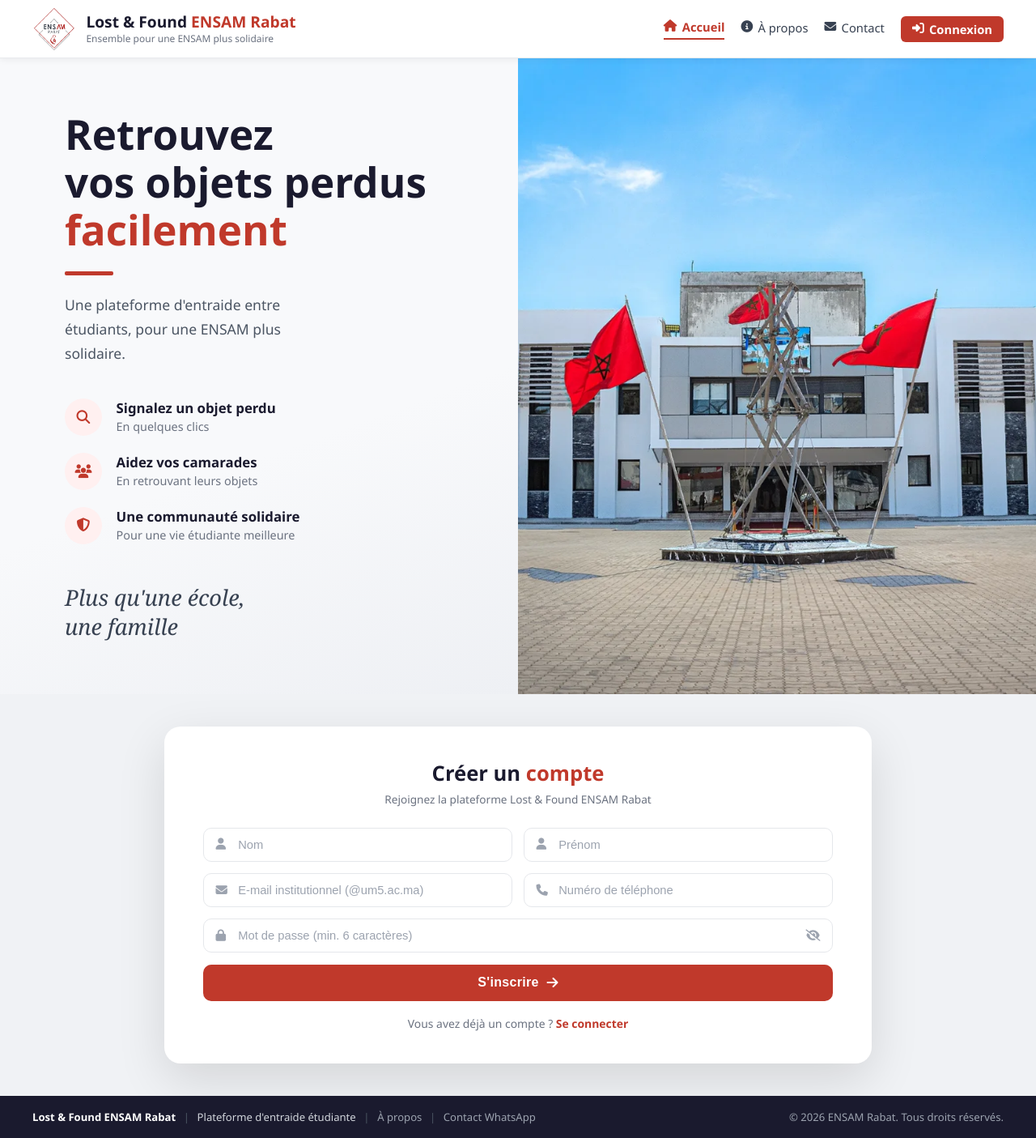
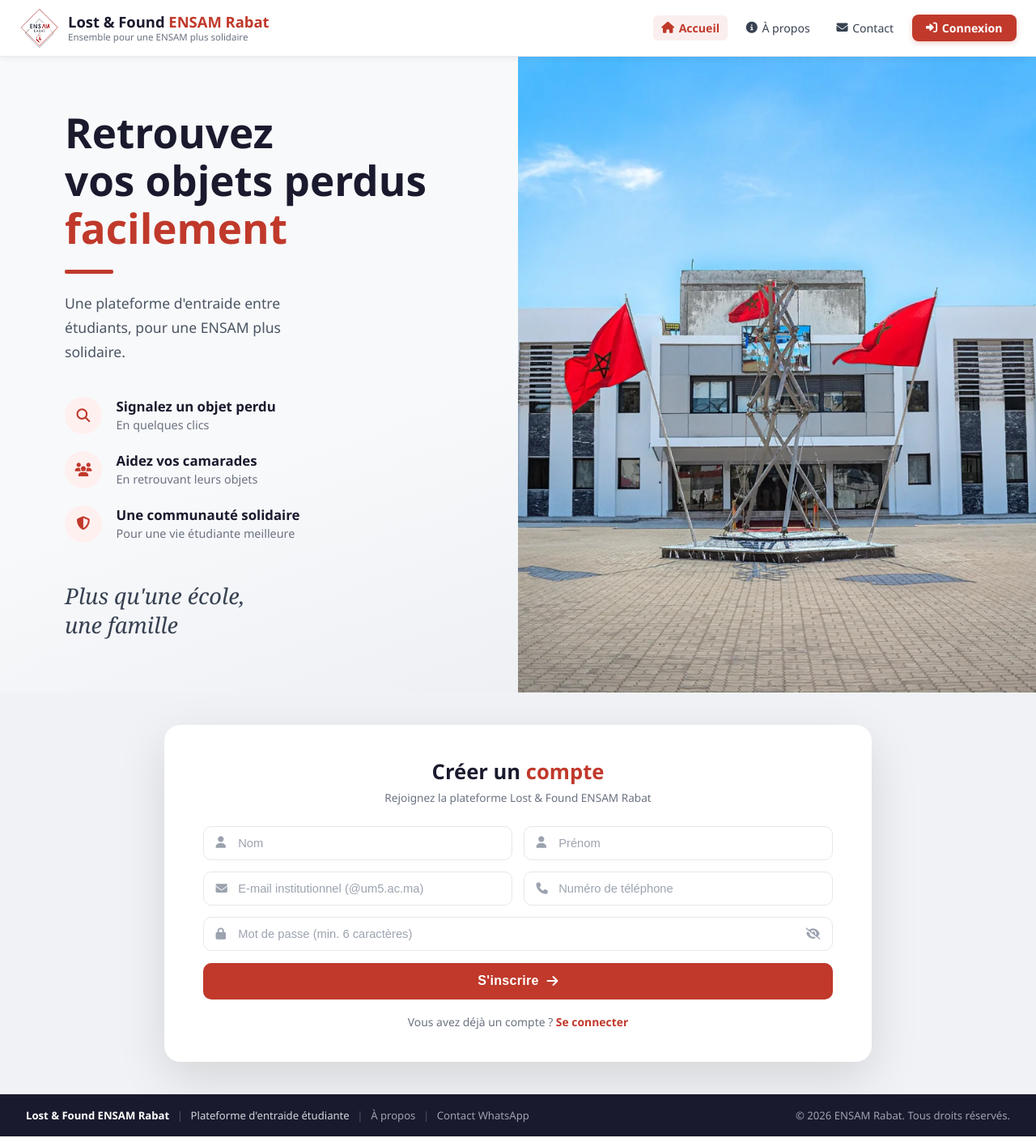
Before and after one commit to lost-found-ensam-org/lost-found-ensam, a FastAPI app: page / in a window 1280 px wide. Shown: the whole page at 81% size. Run offline with FastAPI, Linux system fonts and the light colour scheme.

Commit message:
fix: scroll fluide vers la connexion et optimisation de la navbar sans retour a la ligne

```diff
--- a/static/css/base.css
+++ b/static/css/base.css
@@ -18,80 +18,176 @@ body {
 .navbar {
     background: #ffffff;
     border-bottom: 1px solid #e8eaed;
-    padding: 0 2.5rem;
-    height: 72px;
+    padding: 0 1.5rem;
+    height: 70px;
     display: flex;
     align-items: center;
     justify-content: space-between;
     box-shadow: 0 2px 8px rgba(0,0,0,0.06);
     z-index: 100;
+    position: sticky;
+    top: 0;
 }
 
 .navbar-brand {
     display: flex;
     align-items: center;
-    gap: 0.9rem;
+    gap: 0.75rem;
     text-decoration: none;
+    flex-shrink: 0;
+    white-space: nowrap;
 }
 
 .navbar-brand img {
-    height: 52px;
-    width: 52px;
+    height: 48px;
+    width: 48px;
     object-fit: contain;
+    flex-shrink: 0;
 }
 
 .brand-text h1 {
-    font-size: 1.2rem;
+    font-size: 1.15rem;
     font-weight: 800;
     color: #1a1a2e;
     line-height: 1.2;
+    white-space: nowrap;
 }
 
 .brand-text h1 span { color: #c0392b; }
 
 .brand-text p {
-    font-size: 0.75rem;
+    font-size: 0.72rem;
     color: #6b7280;
     font-weight: 400;
+    white-space: nowrap;
 }
 
 .navbar-nav {
     display: flex;
     align-items: center;
-    gap: 1.25rem;
+    gap: 0.75rem;
     list-style: none;
+    flex-shrink: 0;
+    margin: 0;
+    padding: 0;
+}
+
+.navbar-nav li {
+    white-space: nowrap;
+    display: flex;
+    align-items: center;
 }
 
 .navbar-nav a {
     text-decoration: none;
     color: #374151;
-    font-size: 0.92rem;
+    font-size: 0.88rem;
     font-weight: 500;
-    display: flex;
+    display: inline-flex;
     align-items: center;
-    gap: 0.4rem;
-    transition: color 0.2s;
-    padding-bottom: 4px;
+    gap: 0.35rem;
+    transition: all 0.2s;
+    padding: 0.4rem 0.65rem;
+    border-radius: 6px;
+    white-space: nowrap;
+}
+
+.navbar-nav a:hover {
+    color: #c0392b;
+    background: rgba(192, 57, 43, 0.05);
 }
 
 .navbar-nav a.active {
     color: #c0392b;
-    border-bottom: 2px solid #c0392b;
-    font-weight: 600;
+    background: rgba(192, 57, 43, 0.08);
+    font-weight: 700;
+    border-bottom: none;
 }
 
-.navbar-nav a:hover { color: #c0392b; }
+/* ── Badge Utilisateur & Déconnexion ── */
+.nav-user-item {
+    margin-left: 0.25rem;
+}
+
+.nav-user-pill {
+    display: inline-flex;
+    align-items: center;
+    gap: 0.4rem;
+    background: #f8fafc;
+    color: #1e293b;
+    padding: 0.35rem 0.75rem;
+    border-radius: 20px;
+    font-size: 0.82rem;
+    font-weight: 600;
+    border: 1px solid #e2e8f0;
+    white-space: nowrap;
+    max-width: 180px;
+}
+
+.nav-user-pill i {
+    color: #c0392b;
+    font-size: 0.95rem;
+    flex-shrink: 0;
+}
+
+.nav-user-name {
+    overflow: hidden;
+    text-overflow: ellipsis;
+    white-space: nowrap;
+}
+
+.nav-logout-btn {
+    color: #dc2626 !important;
+    background: #fef2f2 !important;
+    border: 1px solid #fecaca !important;
+    padding: 0.35rem 0.75rem !important;
+    border-radius: 6px !important;
+    font-size: 0.82rem !important;
+    font-weight: 600 !important;
+    transition: all 0.2s !important;
+    display: inline-flex;
+    align-items: center;
+    gap: 0.35rem;
+    text-decoration: none;
+    white-space: nowrap;
+}
+
+.nav-logout-btn:hover {
+    background: #fee2e2 !important;
+    color: #991b1b !important;
+    border-color: #fca5a5 !important;
+}
+
+.btn-nav-login {
+    background: #c0392b !important;
+    color: #ffffff !important;
+    padding: 0.45rem 1.1rem !important;
+    border-radius: 8px !important;
+    font-weight: 600 !important;
+    font-size: 0.88rem !important;
+    box-shadow: 0 2px 6px rgba(192, 57, 43, 0.25);
+    transition: transform 0.15s, background-color 0.2s, box-shadow 0.2s !important;
+    text-decoration: none;
+    white-space: nowrap;
+}
+
+.btn-nav-login:hover {
+    background: #a93226 !important;
+    transform: translateY(-1px);
+    box-shadow: 0 4px 10px rgba(192, 57, 43, 0.35);
+}
 
 /* ── Footer ── */
 .footer {
     background: #1a1a2e;
     color: #9ca3af;
-    padding: 0 2.5rem;
+    padding: 0 2rem;
     height: 52px;
     display: flex;
     align-items: center;
     justify-content: space-between;
     font-size: 0.82rem;
+    white-space: nowrap;
 }
 
 .footer .footer-left {
@@ -104,7 +200,17 @@ body {
 .footer .sep { color: #4b5563; }
 
 /* ── Responsive navbar ── */
+@media (max-width: 1100px) {
+    .brand-text p { display: none; }
+    .navbar-nav { gap: 0.45rem; }
+    .navbar-nav a { padding: 0.35rem 0.5rem; font-size: 0.84rem; }
+    .nav-logout-text { display: none; }
+}
+
 @media (max-width: 900px) {
-    .navbar { padding: 0 1.2rem; }
-    .navbar-nav { gap: 1rem; }
+    .navbar { padding: 0 1rem; }
+    .navbar-brand img { height: 40px; width: 40px; }
+    .brand-text h1 { font-size: 1rem; }
+    .navbar-nav { gap: 0.35rem; }
+    .nav-user-pill { max-width: 120px; }
 }
--- a/templates/base.html
+++ b/templates/base.html
@@ -30,13 +30,23 @@
             <li><a href="/mes-annonces" {% if active_page == 'mes_annonces' %}class="active"{% endif %}><i class="fas fa-folder-open"></i> Mes annonces</a></li>
             <li><a href="/a-propos" {% if active_page == 'apropos' %}class="active"{% endif %}><i class="fas fa-info-circle"></i> À propos</a></li>
             <li><a href="/contact" {% if active_page == 'contact' %}class="active"{% endif %}><i class="fas fa-envelope"></i> Contact</a></li>
-            <li><span style="color: #4b5563; font-weight: 600;"><i class="fas fa-user-circle"></i> {{ user.prenom }} {{ user.nom }}</span></li>
-            <li><a href="/deconnexion"><i class="fas fa-sign-out-alt"></i> Déconnexion</a></li>
+            <li class="nav-user-item">
+                <span class="nav-user-pill" title="{{ user.prenom }} {{ user.nom }} ({{ user.email }})">
+                    <i class="fas fa-user-circle"></i>
+                    <span class="nav-user-name">{{ user.prenom }} {{ user.nom }}</span>
+                </span>
+            </li>
+            <li>
+                <a href="/deconnexion" class="nav-logout-btn" title="Se déconnecter">
+                    <i class="fas fa-sign-out-alt"></i>
+                    <span class="nav-logout-text">Déconnexion</span>
+                </a>
+            </li>
             {% else %}
             <li><a href="/" {% if active_page == 'accueil' %}class="active"{% endif %}><i class="fas fa-home"></i> Accueil</a></li>
             <li><a href="/a-propos" {% if active_page == 'apropos' %}class="active"{% endif %}><i class="fas fa-info-circle"></i> À propos</a></li>
             <li><a href="/contact" {% if active_page == 'contact' %}class="active"{% endif %}><i class="fas fa-envelope"></i> Contact</a></li>
-            <li><a href="/" class="btn-nav-login" style="background: #c0392b; color: #fff !important; padding: 6px 14px; border-radius: 6px; font-weight: 600; text-decoration: none;"><i class="fas fa-sign-in-alt"></i> Connexion</a></li>
+            <li><a href="/#connexion" class="btn-nav-login" onclick="handleNavLoginClick(event)"><i class="fas fa-sign-in-alt"></i> Connexion</a></li>
             {% endif %}
         </ul>
     </nav>
@@ -58,6 +68,34 @@
         <span>&copy; 2026 ENSAM Rabat. Tous droits réservés.</span>
     </footer>
 
+    <!-- Script global pour le bouton Connexion -->
+    <script>
+    function handleNavLoginClick(event) {
+        const formContainer = document.getElementById('form-container');
+        if (formContainer) {
+            if (event) event.preventDefault();
+            if (typeof showConnexionForm === 'function') {
+                showConnexionForm();
+            } else {
+                const formInscription = document.getElementById('form-inscription');
+                const formConnexion = document.getElementById('form-connexion');
+                if (formConnexion && formInscription) {
+                    formInscription.style.display = 'none';
+                    formConnexion.style.display = 'block';
+                }
+            }
+            formContainer.scrollIntoView({ behavior: 'smooth', block: 'center' });
+            setTimeout(() => {
+                const emailInput = document.getElementById('login-email');
+                if (emailInput) emailInput.focus();
+            }, 300);
+        } else {
+            // Si on est sur une autre page, naviguer vers la page d'accueil avec hash
+            window.location.href = '/#connexion';
+        }
+    }
+    </script>
+
     <!-- Scripts spécifiques à la page -->
     {% block extra_js %}{% endblock %}
 
```
Also changed, not shown: static/js/inscription.js (+43 -1 lines).
